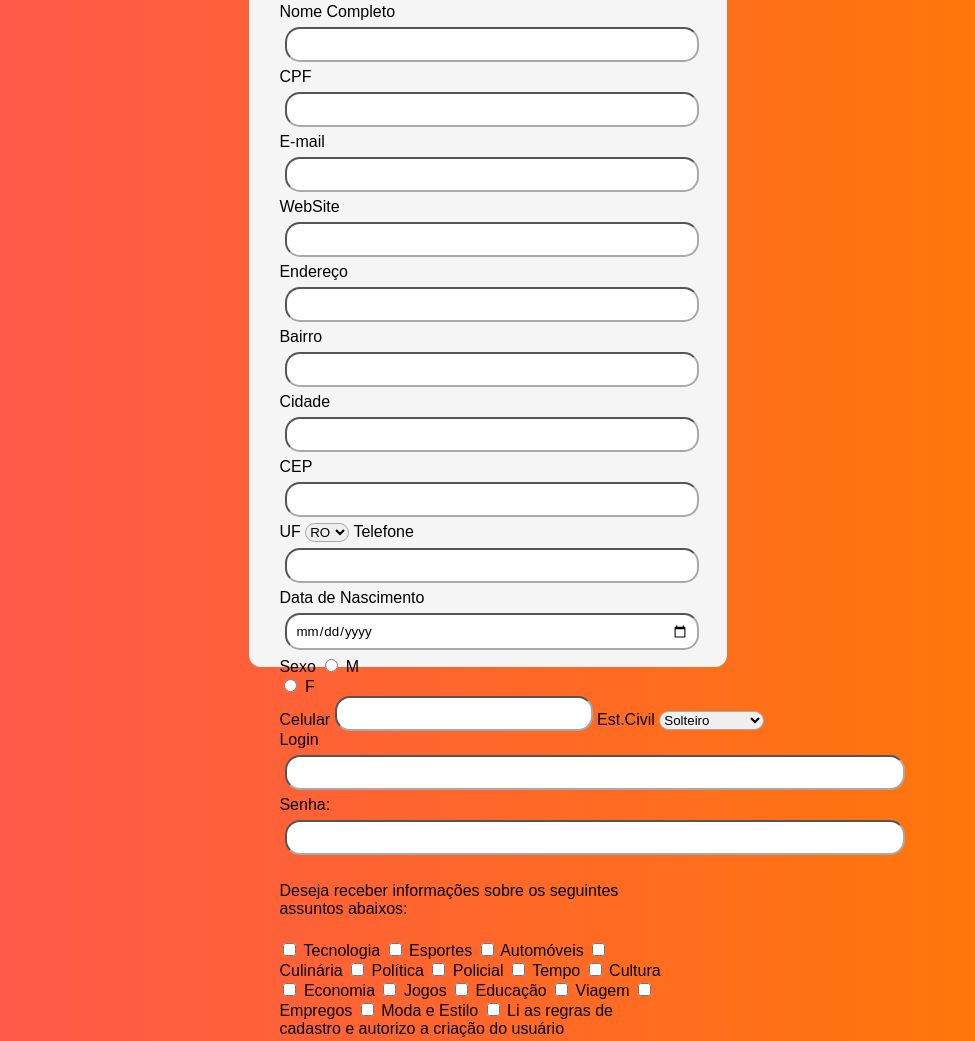
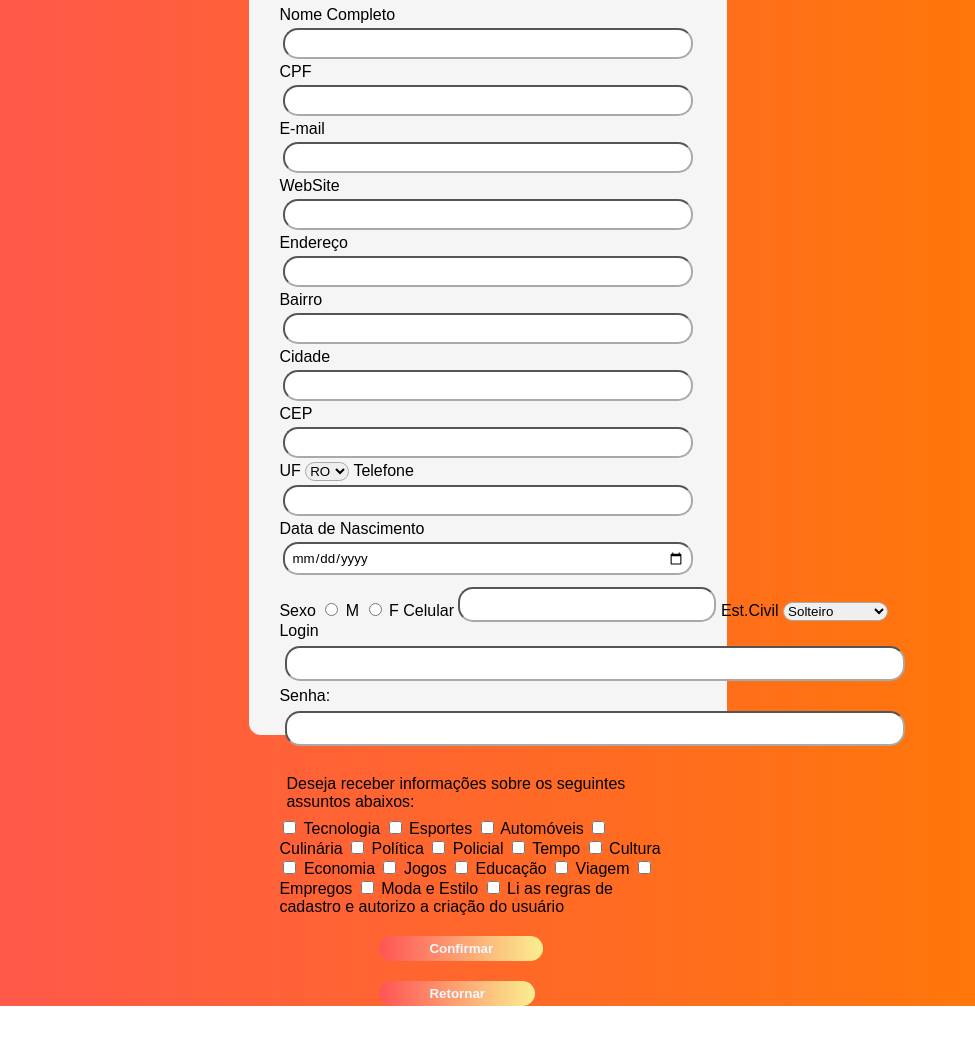
Before and after one commit to xgoldzin/formulario_complexo, a plain HTML site: page index.html in a window 1280 px wide. Shown: the part 141-1182 px from the top of the page, without its empty margins (152-1127 px from the left). After the commit the page ends 1147 px from the top, so only its background shows below. Drawn offline with Linux system fonts and the light colour scheme.

Commit message:
third commit

```diff
--- a/css/style.css
+++ b/css/style.css
@@ -10,7 +10,7 @@
     justify-content: center;
     align-items: center;
     width: 100%;
-    height: 100vh;
+    height: 110vh;
 }
 
 .form-box{
@@ -21,11 +21,12 @@
     padding-left: 30px;
     padding-right: 30px;
     width: 33%;
-    height: 100vh;
+    height: 107vh;
+    margin-top: 0px;
 }
 
 .form-box>h1{
-    font-size: 26px;
+    font-size: 24px;
     padding-top: 24px;
     padding-bottom: 15px;
     font-weight: 700;
@@ -38,6 +39,7 @@ button{
     color:aliceblue;
     padding: 5px 50px 5px 50px;
     font-weight:bolder;
+    margin: 0px;
 }
 
 body{
@@ -60,8 +62,8 @@ form button:hover{
 
 .campos>input{
     width: 100%;
-    padding: 8px;
-    margin: 6px;
+    padding: 6px;
+    margin: 4px;
 }
 
 
@@ -83,3 +85,18 @@ button{
     margin: 6px;
 
 }
+
+.box{
+    padding-top: 0px;
+    margin: 0px;
+    padding-bottom: 0px;
+}
+
+.box>h4{
+    margin: 7px;
+}
+
+.baixo{
+    margin-top: 8px;
+    margin-bottom: 16px;
+}
--- a/index.html
+++ b/index.html
@@ -80,9 +80,9 @@
                 <div class="baixo">
                     <label for="sexo">Sexo</label>
                     <input type="radio" id="masculino" name="sexo" value="masculino">
-                    <label for="sexo">M</label><br>
+                    <label for="sexo">M</label>
                     <input type="radio" id="feminino" name="sexo" value="feminino">
-                    <label for="sexo">F</label><br>
+                    <label for="sexo">F</label>
                     <div class="celu">
                         <label for="phone">Celular</label>
                         <input type="tel" id="phone" name="phone" pattern="[0-9]{3}-[0-9]{2}-[0-9]{3}">
@@ -96,7 +96,7 @@
                         <option value="viuvo">Viuvo(a)</option>
                     </select>
                     <div class="campos2">
-                        <label for="login">Login</label><br>
+                        <label for="login">Login</label>
                         <input type="text" id="login" name="login">
 
                         <label for="senha">Senha:</label>
```
